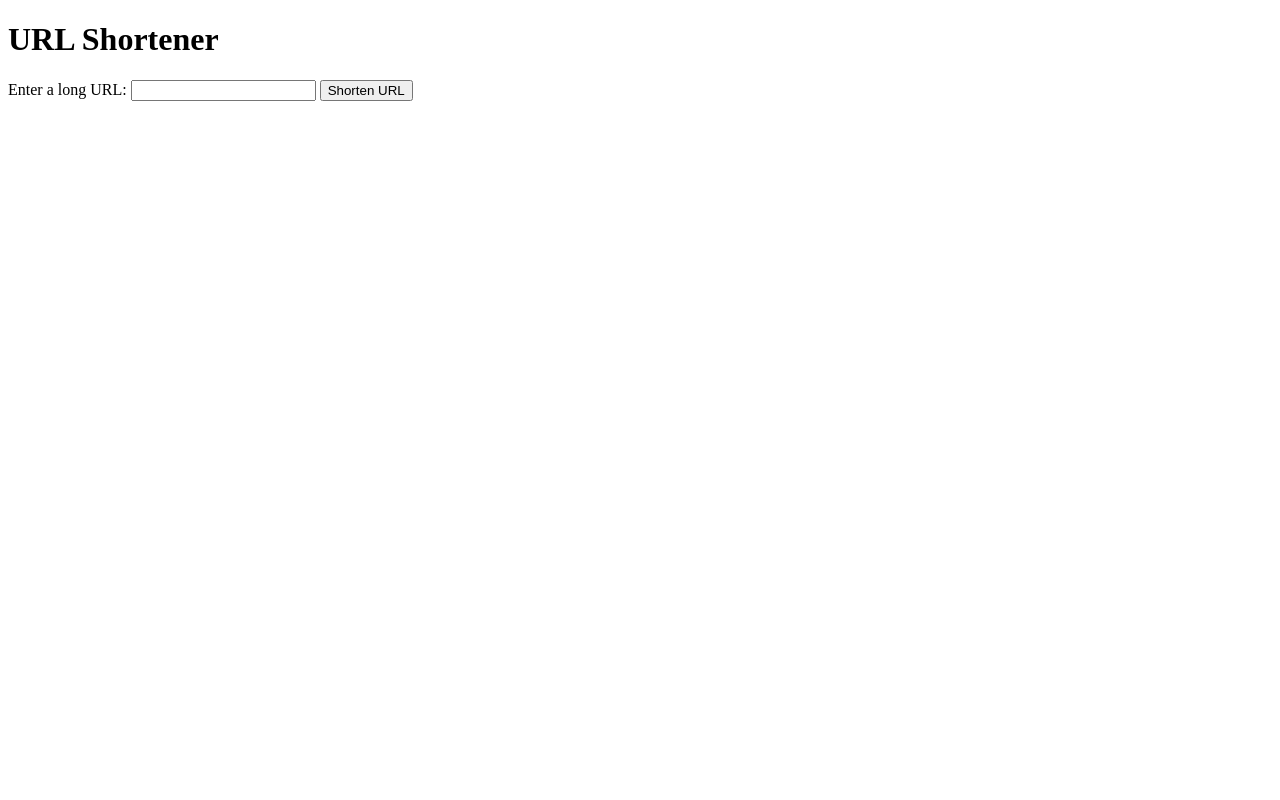
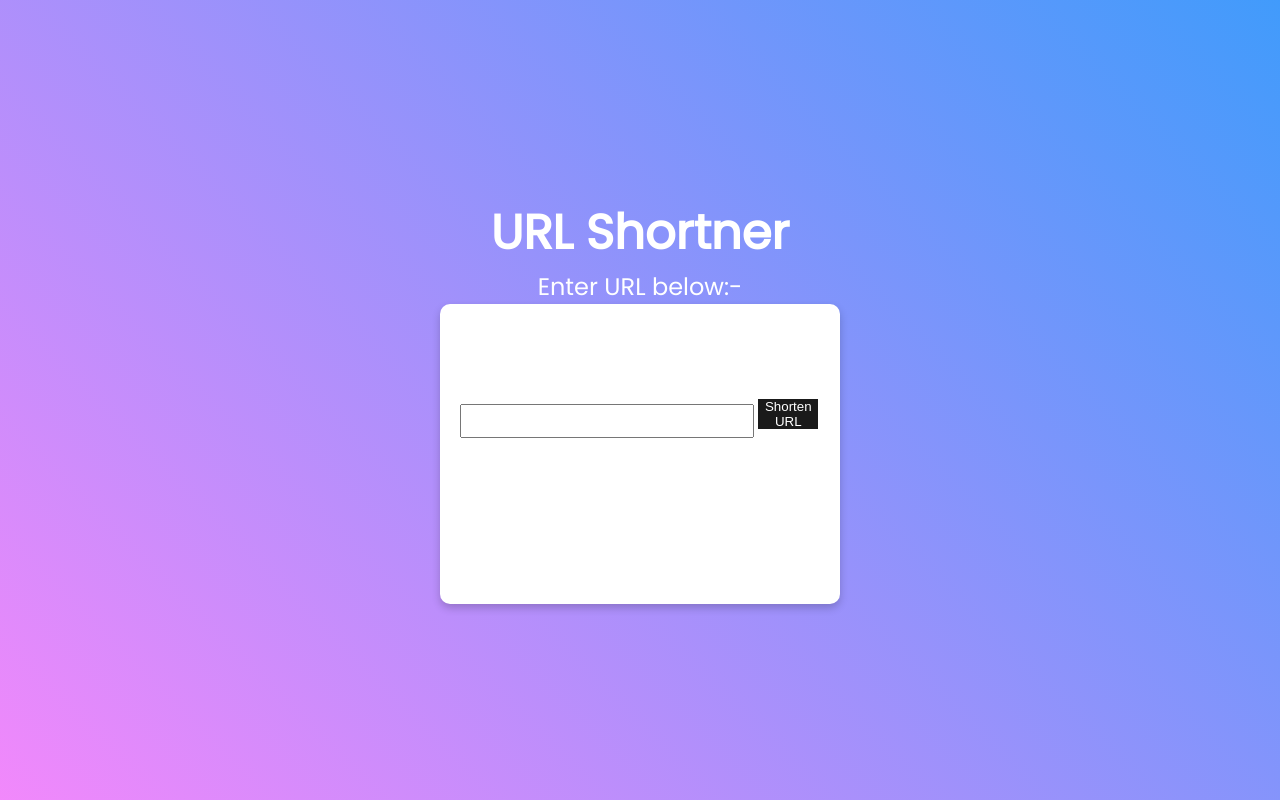
Before and after one commit to AditiRokade/Innomatics_Internship_Tasks, a Flask app: page / in a window 1280 px wide. Run offline with Flask 2, Linux system fonts and the light colour scheme.

Commit message:
URL-SHORTNER

```diff
--- a/Task_10/templates/home.html
+++ b/Task_10/templates/home.html
@@ -2,9 +2,69 @@
  <html>
    <head>
      <title>URL Shortener</title>
+     <style>
+      @import url("https://fonts.googleapis.com/css2?family=Poppins&family=Roboto:wght@500&display=swap");
+      * {
+        padding: 0;
+        margin: 0;
+      }
+      body {
+        background: linear-gradient(225deg,hsla(211, 96%, 62%, 1) 0%,hsla(295, 94%, 76%, 1) 100%);
+        background: -moz-linear-gradient(225deg,hsla(211, 96%, 62%, 1) 0%,hsla(295, 94%, 76%, 1) 100%);
+        background: -webkit-linear-gradient(225deghsla(211, 96%, 62%, 1) 0%,hsla(295, 94%, 76%, 1) 100%);
+        background-repeat: no-repeat;
+        background-position: center;
+        background-size: cover;
+        font-family: "Poppins", sans-serif;
+        height: 100vh;
+        display: flex;
+        flex-direction: column;
+        justify-content: center;
+        align-items: center;
+        color: white;
+      }
+      h1 {
+        font-size: 3rem;
+      }
+      .info {
+        font-size: 1.5rem;
+      }
+      .container{
+        position: relative;
+        height: 300px;
+        width: 400px;
+        background-color: white;
+        box-shadow: 0 4px 8px 0 rgba(0, 0, 0, 0.2);
+        border-radius: 10px;
+      }
+      .ele {
+  position: absolute;
+  top: 50px;
+  padding: 20px;
+}
+.input {
+  width: 280px;
+  height: 30px;
+  padding-left: 10px;
+}
+.btn{
+  height: 30px;
+  background-color: #1a1a1a;
+  color: white;
+  border: none;
+  width: 60px;
+}
+.btn:hover {
+  cursor: pointer;
+  color: gray;
+}
+     </style>
    </head>
    <body>
-     <h1>URL Shortener</h1>
+    <h1 class="heading">URL Shortner</h1>
+    <p class="info">Enter URL below:-</p>
+    <div class="container">
+      <div class="ele">
         {% with messages = get_flashed_messages() %}
         {% if messages %}
           <ul>
@@ -16,8 +76,10 @@
       {% endwith %}
       <form method="post" action="{{ url_for('shorten_url') }}">
         <label for="long_url">Enter a long URL:</label>
-       <input type="url" id="long_url" name="long_url" required>
-       <button type="submit">Shorten URL</button>
+        <input type="url" id="long_url" name="long_url" class="input" required >
+        <button type="submit" class="btn">Shorten URL</button>
       </form>
+      </div>
+    </div>
    </body>
  </html>
```
Lines whose indentation alone changed are shown as unchanged.
